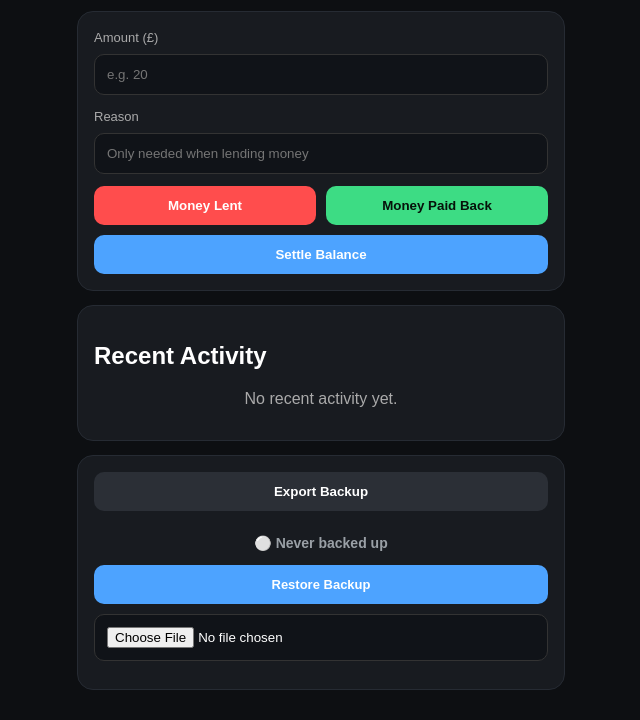
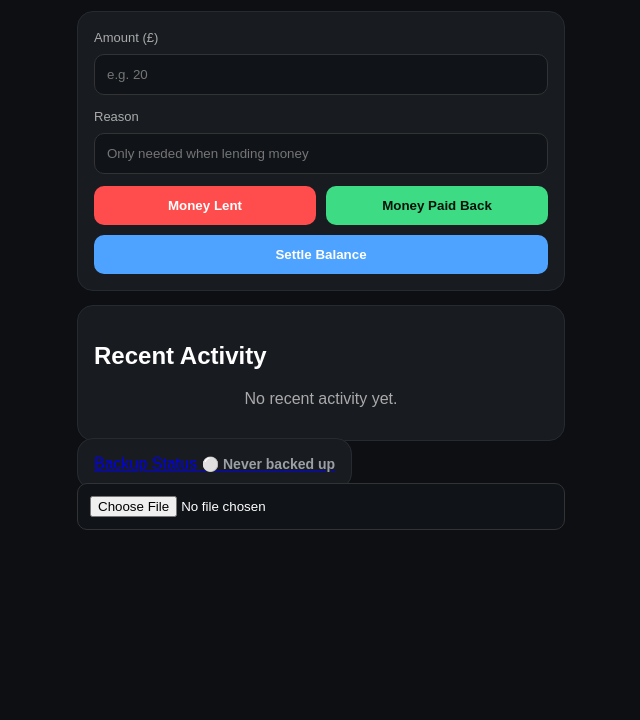
Before and after one commit to Bertie362/Loan-tracker-v2, a plain HTML site: page index.html in a window 1280 px wide. Shown: the part 435-1155 px from the top of the page, without its empty margins (319-959 px from the left). After the commit the page ends 993 px from the top, so only its background shows below. Drawn offline with Linux system fonts and the light colour scheme.

Commit message:
Update backup section to use link instead of button
Replaced backup button and text with a link to settings.

```diff
--- a/index.html
+++ b/index.html
@@ -83,16 +83,10 @@
       <div id="recentList"></div>
     </section>
 
-    <section class="card backup-card">
-  <button id="exportBtn">Export Backup</button>
-
-  <p id="lastBackup" class="backup-text">
-    ⚪ Never backed up
-  </p>
-
-  <label for="importInput" class="import-label">
-    Restore Backup
-  </label>
+ <a href="settings.html" class="card backup-status-card">
+  <span>Backup Status</span>
+  <strong id="lastBackup">⚪ Never backed up</strong>
+</a>
 
   <input
     id="importInput"
```
